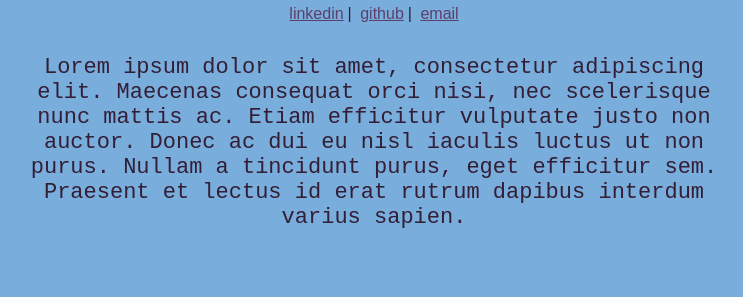
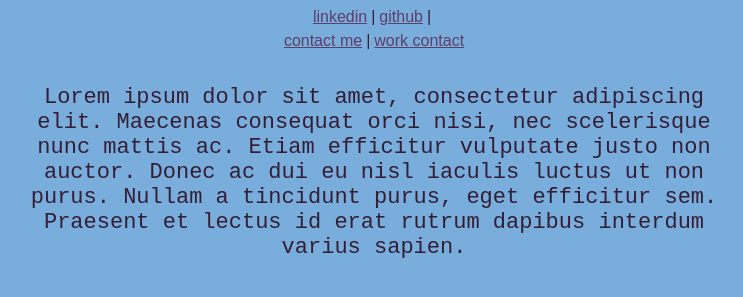
Before and after one commit to augustodgd/augustodias.dev, a website: page public/index.html in a window 1280 px wide. Shown: the part 313-610 px from the top of the page, without its empty margins (266-1009 px from the left). Drawn offline with Linux system fonts and the light colour scheme.

Commit message:
Update profile links
- Add work contact
- Update linkedin url

```diff
--- a/public/index.html
+++ b/public/index.html
@@ -20,7 +20,7 @@
         <h1 class="profile-name">Augusto Dias</h1>
         <ul class="profile-links">
           <li class="profile-link">
-            <a href="https://www.linkedin.com/in/augusto-dias-a6423b1b6/">
+            <a href="https://www.linkedin.com/in/augustodias-dev/">
               linkedin
             </a>
           </li>
@@ -28,7 +28,10 @@
             <a href="https://github.com/augustodgd">github</a>
           </li>
           <li class="profile-link">
-            <a href="mailto://hello@augustodias.dev">email</a>
+            <a href="mailto://hello@augustodias.dev">contact me</a>
+          </li>
+          <li class="profile-link">
+            <a href="mailto://work@augustodias.dev">work contact</a>
           </li>
         </ul>
 
--- a/public/style.css
+++ b/public/style.css
@@ -55,15 +55,23 @@ body {
   display: flex;
   list-style: none;
   margin-top: var(--sm);
+  max-width: 200px;
+  flex-wrap: wrap;
+  justify-content: center;
 }
 .profile-links a {
   color: var(--gray);
 }
 
-.profile-link:not(:first-child)::before {
+.profile-link {
+  display: flex;
+  line-height: 1.5;
+}
+
+.profile-link:not(:last-child)::after {
   margin: 0 var(--xs);
   content: "|";
-  display: inline;
+  display: block;
 }
 
 .profile-description {
```
